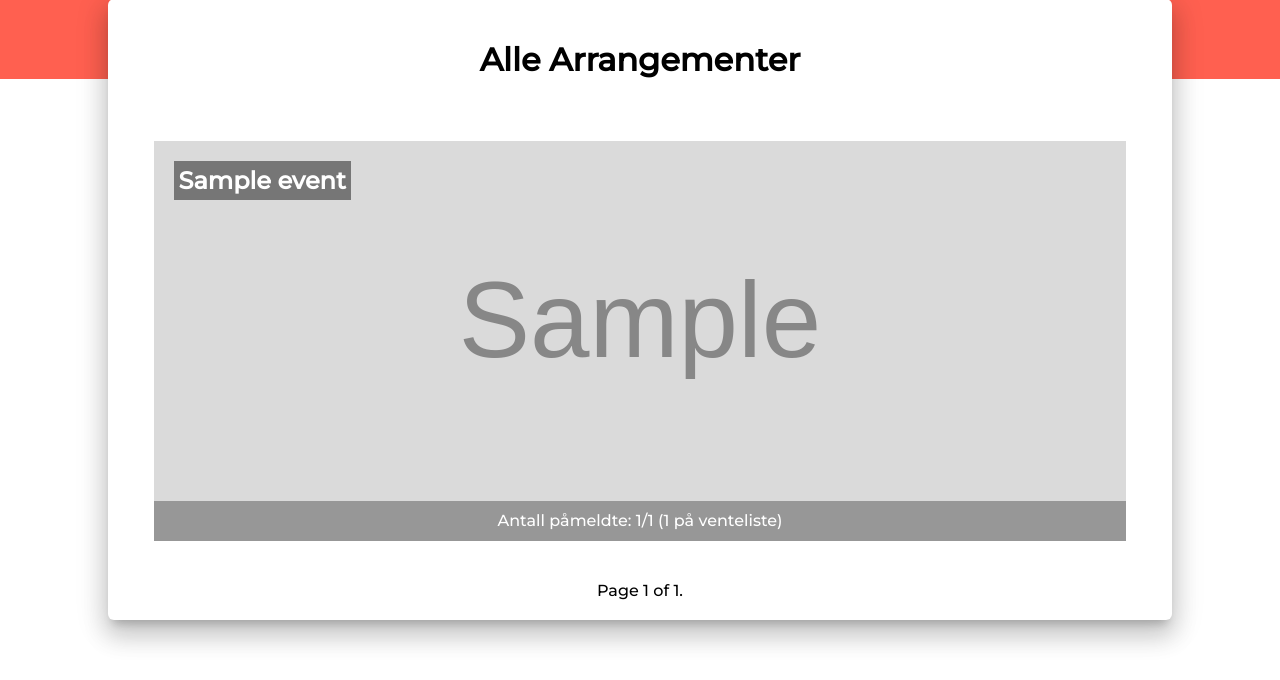
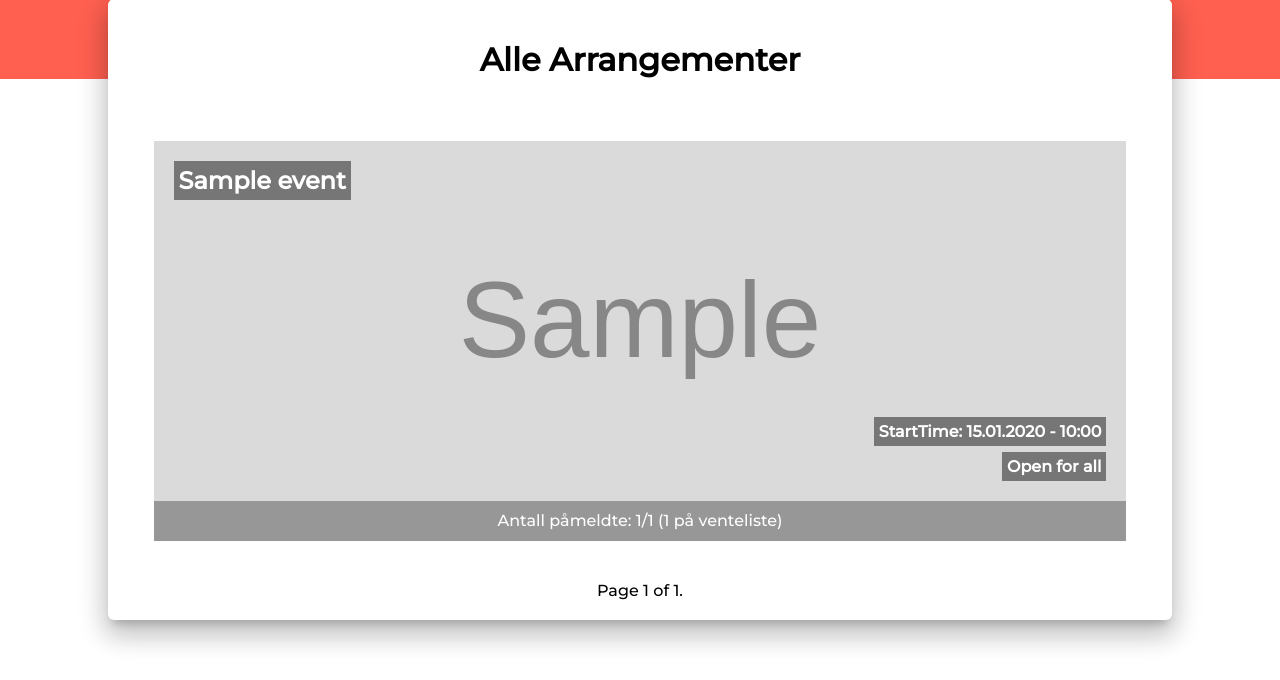
Before and after one commit to uyth/vsait-medlemsside, a Django app: page /events/ in a window 1280 px wide. Shown: the part 421-1101 px from the top of the page. Run offline with Django 3.2, Linux system fonts and the light colour scheme; tables that the repository leaves empty hold one stand-in row (values such as "Sample post"); grey boxes marked "Sample" are stand-in pictures.

Commit message:
#31 Implemented event type restrictions

```diff
--- a/events/models.py
+++ b/events/models.py
@@ -4,6 +4,10 @@ from tinymce.models import HTMLField
 
 from home.models import VsaitUser
 
+TYPE_CHOICES = [
+    ("medlem","Membership required"),
+    ("alle","Open for all"),
+]
 class Event(models.Model):
     title = models.CharField(max_length=200)
     # description = models.CharField(max_length=200)
@@ -15,6 +19,7 @@ class Event(models.Model):
     startTime = models.DateTimeField('startTime')
     endTime = models.DateTimeField('endTime')
     location = models.CharField(max_length=200)
+    event_type = models.CharField(max_length=50, choices=TYPE_CHOICES, default="medlem")
 
     max_people = models.IntegerField()
     registrations = models.ManyToManyField(VsaitUser, related_name='registrations', blank=True)
--- a/events/templates/events/detail.html
+++ b/events/templates/events/detail.html
@@ -72,6 +72,11 @@
 							<strong>No longer open for registration!</strong>
 						{% endif %}
 					</div>
+					{% if messages %}
+						{% for message in messages %}
+						  <p class="{{ message.tags }}" style="color: red;">{{ message }}</p>
+						{% endfor %}
+					{% endif %}
 					{% if error_message %}<p><strong>{{ error_message }}</strong></p>{% endif %}
 				</div>
 			</main>
--- a/events/templates/events/index.html
+++ b/events/templates/events/index.html
@@ -28,6 +28,8 @@
 							<div class="event {{ event.is_upcoming | yesno:"upcoming,old" }}">
 								<div class="bilde">
 									<h2>{{ event.title }}</h2>
+									<h2 class="type" style="bottom: 35px">StartTime: {{ event.startTime | date:'d.m.Y - H:i' }}</h2>
+									<h2 class="type">{% if event.event_type == 'medlem' %}Membership required{% else %}Open for all{% endif %}</h2>
 									<img src="{{ event.image.url }}"/>
 								</div>
 								<div class="info">
--- a/events/views.py
+++ b/events/views.py
@@ -3,6 +3,7 @@ from django.http import HttpResponse, Http404, HttpResponseRedirect
 from django.views import generic
 from django.urls import reverse
 from django.utils import timezone
+from django.contrib import messages
 from .models import Event
 
 class IndexView(generic.ListView):
@@ -31,19 +32,22 @@ def EventRegistration(request, pk):
     event = get_object_or_404(Event, id=request.POST.get('event_id'))
     # Does nothing if event startTime has passed
     if event.is_upcoming():
-        if event.registrations.filter(id=request.user.id).exists():
+        # Event type is member and user is not member, then skip, else go through as normal
+        if event.event_type == "medlem" and not request.user.membership:
+            messages.error(request, 'Membership is required to register this event!')
+            pass
+        elif event.registrations.filter(id=request.user.id).exists():
             # Check if user is registered, remove if true
             event.registrations.remove(request.user)
         elif not event.is_full():
             # Check for fullness, if not full adds user to registrations
             event.registrations.add(request.user)
+        elif event.waiting_list.filter(id=request.user.id).exists():
+            # If user already in waiting list, remove
+            event.waiting_list.remove(request.user)
         else:
-            # If user already in waiting list, remove
-            if event.waiting_list.filter(id=request.user.id).exists():
-                event.waiting_list.remove(request.user)
-            else:
-                # If user is not in waiting list nor in registration, add to waiting list
-                event.waiting_list.add(request.user)
+            # If user is not in waiting list nor in registration, add to waiting list
+            event.waiting_list.add(request.user)
         update_waiting_list(event)
     return HttpResponseRedirect(reverse('events:detail', args=[str(pk)]))
 
--- a/home/static/home/style.css
+++ b/home/static/home/style.css
@@ -168,6 +168,12 @@ main {
 	background-color: rgba(33, 4, 4, 0.48);
 	padding: 5px;
 }
+.events div.event .bilde h2.type {
+	position: absolute;
+	bottom: 0;
+	right: 0;
+	font-size: 1rem;
+}
 .events div.event .bilde img {
 	position: absolute;
 	top: 0;
--- a/home/templates/home/index.html
+++ b/home/templates/home/index.html
@@ -49,6 +49,8 @@
 							<div class="event">
 								<div class="bilde">
 									<h2>{{ event.title }}</h2>
+									<h2 class="type" style="bottom: 35px">StartTime: {{ event.startTime | date:'d.m.Y - H:i' }}</h2>
+									<h2 class="type">{% if event.event_type == 'medlem' %}Membership required{% else %}Open for all{% endif %}</h2>
 									<img src="{{ event.image.url }}"/>
 								</div>
 								<div class="info">
```
Also changed, not shown: events/migrations/0010_event_event_type.py (added).
